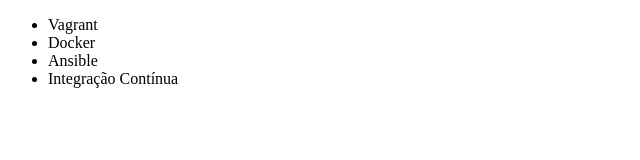
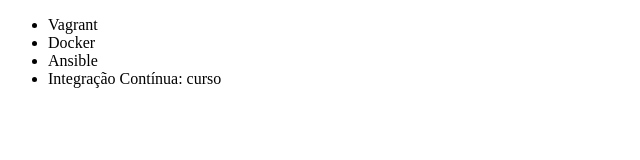
Before and after one commit to danielvilar485/teste, a plain HTML site: page index.html in a window 1280 px wide. Shown: the full height of the page, 0-640 px from the left. Drawn offline with Linux system fonts and the light colour scheme.

Commit message:
nova alteração

```diff
--- a/index.html
+++ b/index.html
@@ -10,7 +10,7 @@
 		<li>Vagrant</li>
 		<li>Docker</li>
 		<li>Ansible</li>
-		<li>Integração Contínua</li>
+		<li>Integração Contínua: curso</li>
 	</ul>
 </body>
 </html>
```
